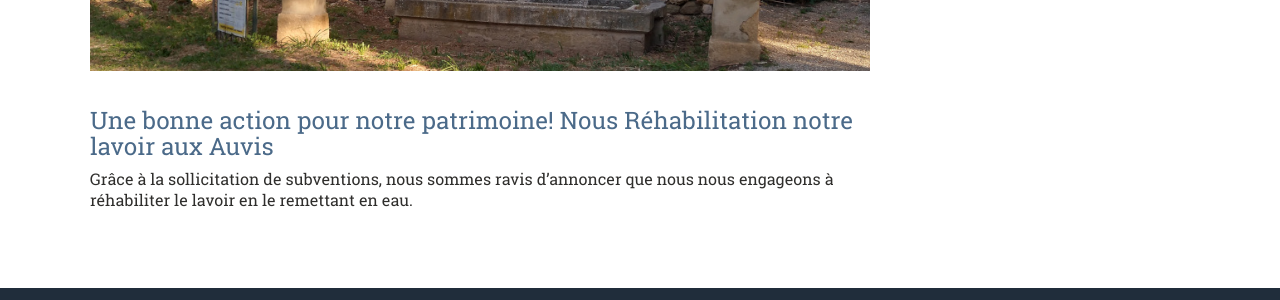
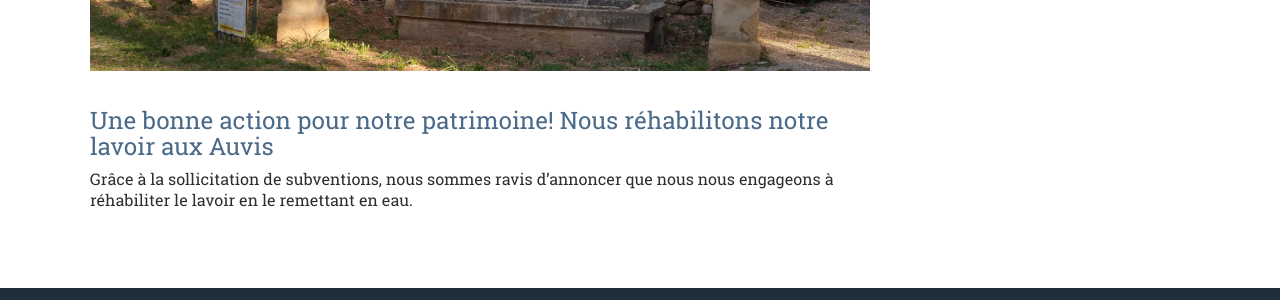
Before and after one commit to Flaux-Village/flaux-village.github.io, a Jekyll site: the page built from _actualites/lavoir.md, in a window 1280 px wide. Shown: the part 578-878 px from the top of the page. Built offline with Jekyll 4.4.1, drawn with Linux system fonts in a browser that asks for light colours.

Commit message:
Update lavoir.md

```diff
--- a/_actualites/lavoir.md
+++ b/_actualites/lavoir.md
@@ -13,6 +13,6 @@ description_illustration: lavoir du hameau des Auvis</br>
 introduction:
 ---
 
-# Une bonne action pour notre patrimoine! Nous Réhabilitation notre lavoir aux Auvis<br>
+# Une bonne action pour notre patrimoine! Nous réhabilitons notre lavoir aux Auvis<br>
 
 Grâce à la sollicitation de subventions, nous sommes ravis d'annoncer que nous nous engageons à réhabiliter le lavoir en le remettant en eau.
```
